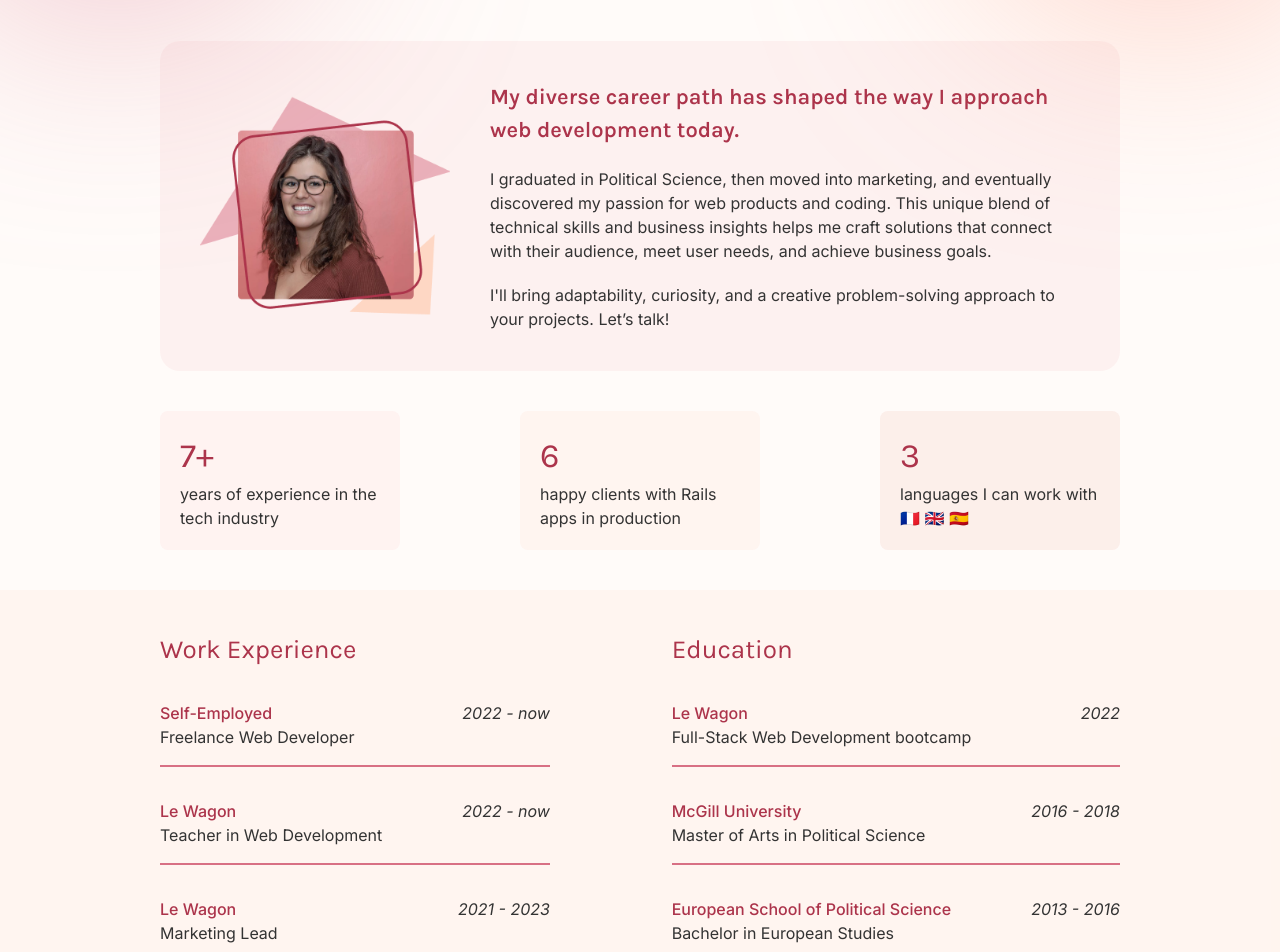
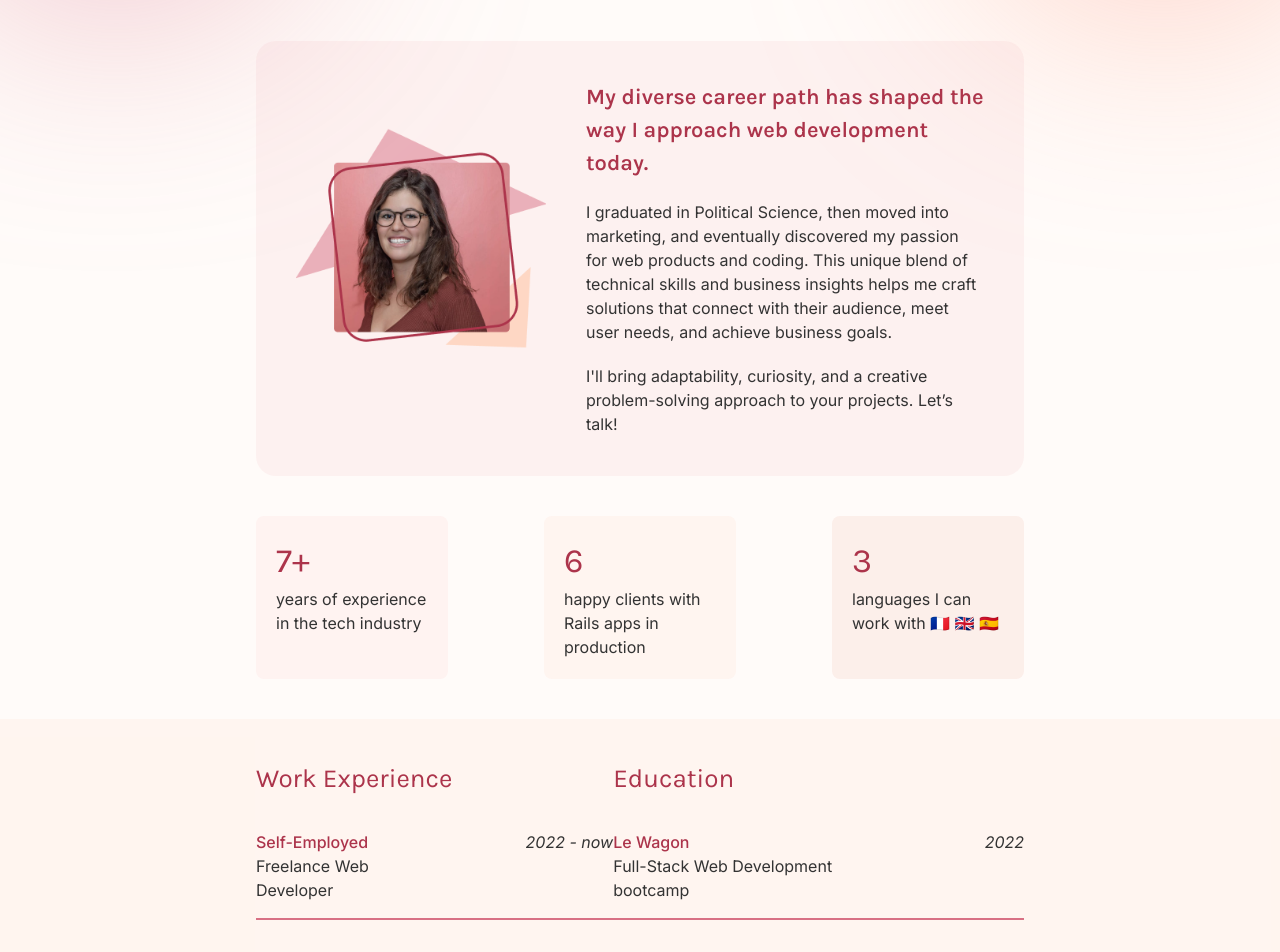
Before and after one commit to Inesalvergne/portfolio-nuxtjs, a Nuxt app: page /about in a window 1280 px wide. Shown: the part 280-1232 px from the top of the page. Built offline with nearby package versions, Linux system fonts and the light colour scheme.

Commit message:
fix width on laptop

```diff
--- a/components/profile/StatisticCard.vue
+++ b/components/profile/StatisticCard.vue
@@ -1,5 +1,5 @@
 <template>
-  <div :class="['w-3/4 mx-auto rounded-sm p-5 mb-10 laptop:w-1/4 laptop:m-0', bgColor]" v-motion-pop-visible-once>
+  <div :class="['mx-auto rounded-sm p-5 mb-10 laptop:w-1/4 laptop:m-0', bgColor]" v-motion-pop-visible-once>
     <p class="text-[34px] font-title text-brick">{{ value }}</p>
     <p>{{ description }}</p>
   </div>
--- a/pages/about.vue
+++ b/pages/about.vue
@@ -8,8 +8,9 @@
       </p>
     </div>
 
-    <div class="laptop:flex gap-10 items-center w-3/4 desktop:w-2/4 mx-auto bg-light-pink p-10 rounded-lg" v-motion-pop-visible-once>
-      <img src="@/assets/images/profile-picture-shapes.png" alt="ines alvergne profile picture" width="250" class="mb-10 laptop:m-0">
+    <div class="w-4/5 laptop:w-3/5 laptop:flex gap-10 items-center  mx-auto bg-light-pink p-10 rounded-lg" v-motion-pop-visible-once>
+      <img src="@/assets/images/profile-picture-shapes.png" alt="ines alvergne profile picture" width="250" class="mb-10 lapuntop:m-0">
+
       <div>
         <p class="text-brick font-semibold font-title text-[22px] mb-5">
           My diverse career path has shaped the way I approach web development today.
@@ -24,7 +25,7 @@
       </div>
     </div>
 
-    <div class="laptop:w-3/4 desktop:w-2/4 mx-auto laptop:flex justify-between mt-10 gap-5">
+    <div class="w-4/5 laptop:w-3/5 mx-auto laptop:flex justify-between mt-10 gap-5">
       <ProfileStatisticCard
         v-for="(stat, index) in statistics"
         :key="index"
@@ -35,7 +36,7 @@
     </div>
 
     <div class="bg-transparent-pastel-2 w-full mt-10">
-      <div class="w-3/4 desktop:w-2/4 mx-auto pt-10">
+      <div class="w-4/5 laptop:w-3/5 mx-auto pt-10">
         <div class="laptop:flex justify-between">
           <div>
             <h2 class="text-brick">Work Experience</h2>
```
